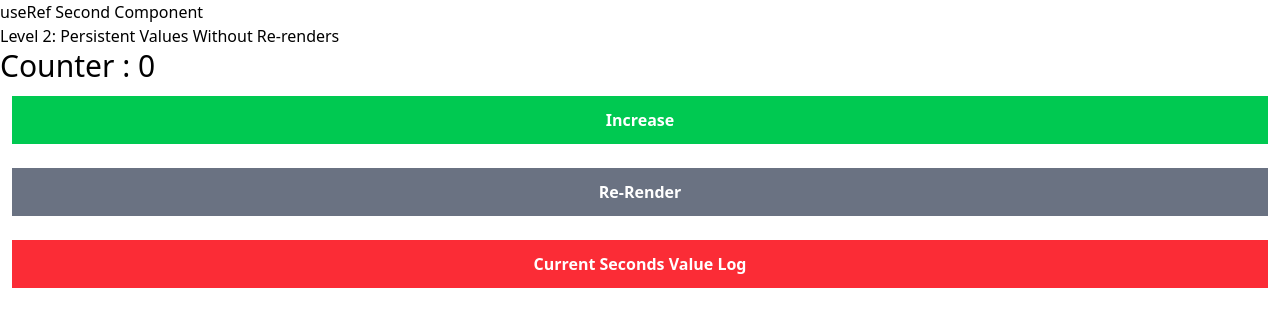
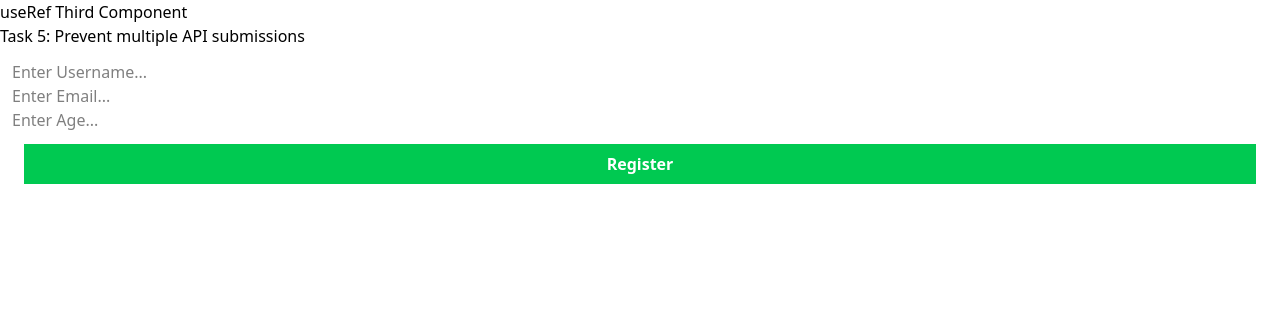
Before and after one commit to cyberadityacode/reactjs, a React (Vite) app in the folder 36 All Hooks in one Project/: page / in a window 1280 px wide. Shown: the top 326 px of the page. Built offline with nearby package versions, Linux system fonts and the light colour scheme.

Commit message:
added Task 5: Prevent multiple API submissions

```diff
--- /dev/null
+++ b/36 All Hooks in one Project/components/hooks/useRef/UseRefThirdComponent.jsx
@@ -0,0 +1,89 @@
+import React, { useRef, useState } from "react";
+
+export default function UseRefThirdComponent() {
+  const [userDetails, setUserDetails] = useState({
+    username: "",
+    email: "",
+    age: "",
+  });
+  const [status, setStatus] = useState("");
+  const isSubmitting = useRef(false); //its not filled yet
+
+  const handleFormSubmit = (event) => {
+    event.preventDefault();
+    if (isSubmitting.current) {
+      console.log("Form is already Submitted What you are doing here?");
+      setStatus(
+        "Form is already Submitted Are you here to find purpose of your life?"
+      );
+      return;
+    } else if (!isSubmitting.current) {
+      setStatus("Submitting...");
+      console.log("Submitting user details:", userDetails);
+      isSubmitting.current = true;
+
+      //simulate API Call delay
+      setTimeout(() => {
+        setStatus("Form Sumitted Successfully!");
+        console.log("Form Submitted Successfully");
+      }, 2000);
+    } else {
+      setStatus("What went wrong....?");
+      return;
+    }
+
+    setUserDetails({
+      username: "",
+      email: "",
+      age: "",
+    });
+  };
+
+  const handleFormUpdate = (e) => {
+    const { name, value } = e.target;
+    setUserDetails((prev) => ({ ...prev, [name]: value }));
+  };
+
+  return (
+    <div>
+      <h1>useRef Third Component</h1>
+      <p>Task 5: Prevent multiple API submissions </p>
+
+      {/* Task 5: Prevent multiple API submissions
+Create a form. Use a ref flag (isSubmitting) to prevent multiple submits.
+
+Use setTimeout to simulate API delay. */}
+
+      <form onSubmit={handleFormSubmit} className="flex flex-col m-3 mb-3">
+        <input
+          type="text"
+          value={userDetails.username}
+          onChange={handleFormUpdate}
+          name="username"
+          placeholder="Enter Username..."
+        />
+        <input
+          type="email"
+          value={userDetails.email}
+          onChange={handleFormUpdate}
+          name="email"
+          placeholder="Enter Email..."
+        />
+        <input
+          type="number"
+          value={userDetails.age}
+          onChange={handleFormUpdate}
+          name="age"
+          placeholder="Enter Age..."
+        />
+        <button
+          type="submit"
+          className="bg-green-500 hover:bg-green-800 text-white font-bold p-2 m-3 "
+        >
+          Register
+        </button>
+      </form>
+      {status && <p className="mt-4 text-sm text-gray-700">{status}</p>}
+    </div>
+  );
+}
--- a/36 All Hooks in one Project/src/main.jsx
+++ b/36 All Hooks in one Project/src/main.jsx
@@ -19,6 +19,7 @@ import HowNotToFetchAPI from "../components/hooks/useEffect/HowNotToFetchAPI.jsx
 import HowToFetchAPI from "../components/hooks/useEffect/HowToFetchAPI.jsx";
 import UseRefFirstComponent from "../components/hooks/useRef/UseRefFirstComponent.jsx";
 import UseRefSecondComponent from "../components/hooks/useRef/UseRefSecondComponent.jsx";
+import UseRefThirdComponent from "../components/hooks/useRef/UseRefThirdComponent.jsx";
 
 createRoot(document.getElementById("root")).render(
   <StrictMode>
@@ -31,6 +32,7 @@ createRoot(document.getElementById("root")).render(
     {/* <HowNotToFetchAPI /> */}
     {/* <HowToFetchAPI /> */}
     {/* <UseRefFirstComponent /> */}
-    <UseRefSecondComponent />
+    {/* <UseRefSecondComponent /> */}
+    <UseRefThirdComponent />
   </StrictMode>
 );
```
Also changed, not shown: 1 other file (tests, documents, lock files or other folders).
